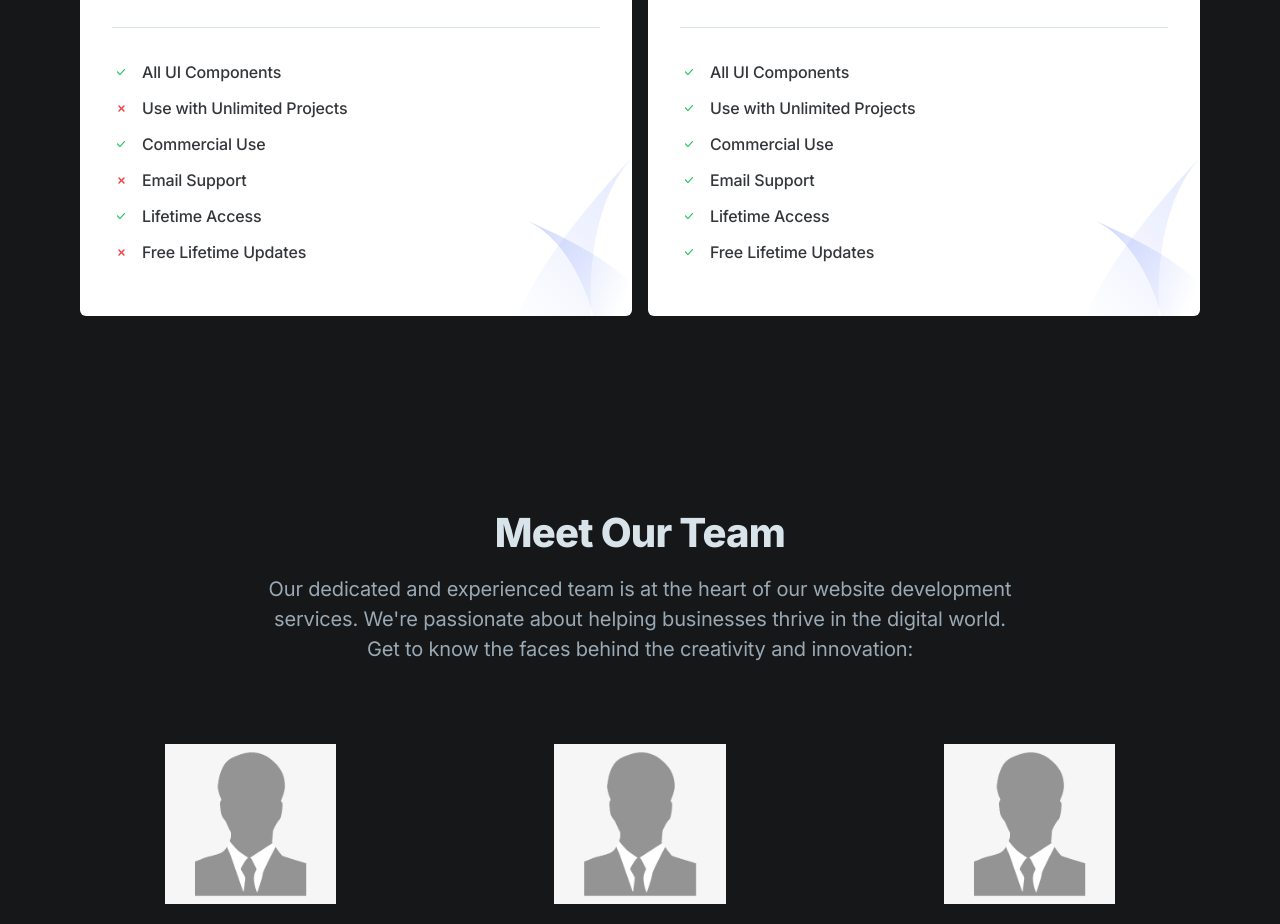
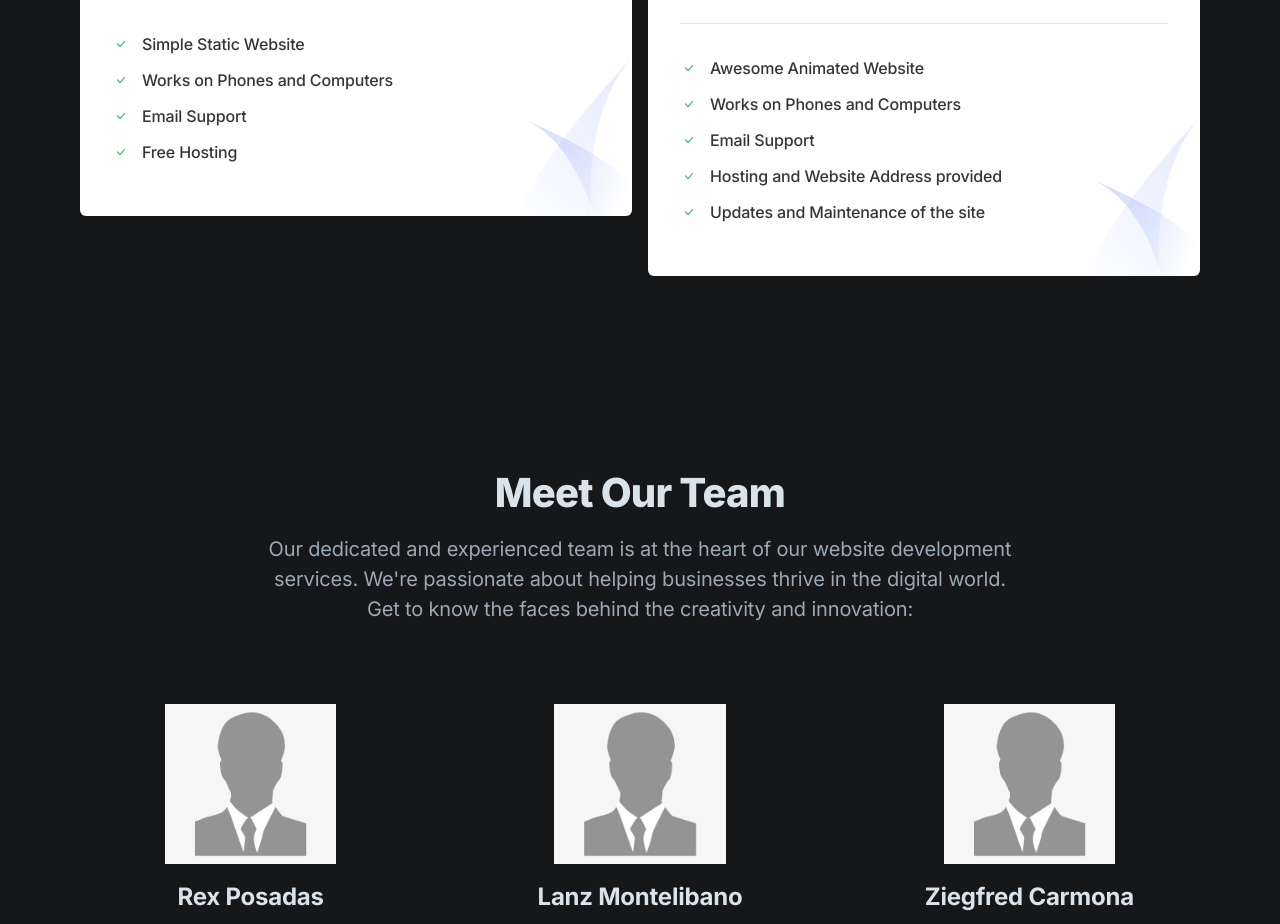
Before and after one commit to bcd-coders/team-website, a Next.js app: page / in a window 1280 px wide. Shown: the part 3260-4184 px from the top of the page. Built offline with nearby package versions, Linux system fonts and the light colour scheme.

Commit message:
added Information on si Rex and edited Team and Page

```diff
--- a/app/(auth)/signup/page.tsx
+++ b/app/(auth)/signup/page.tsx
@@ -26,8 +26,8 @@ export default function Team() {
             <div className="relative flex flex-col items-center" data-aos="fade-up" data-aos-anchor="[data-aos-id-blocks]">
               <img className="w-40 h-90 mb-4" src="images/01.jpg" alt="Team Member 1" />
               <h4 className="h4 mb-2">Rex Posadas</h4>
-              <p className="text-lg text-gray-400 text-center">CEO / Software Engineer</p>
-              <button className="btn text-white bg-purple-600 hover:bg-purple-700 w-90 mt-2">See Resume</button>
+              <p className="text-lg text-gray-400 text-center">Technical Lead</p>
+              <button className="btn text-white bg-purple-600 hover:bg-purple-700 w-90 mt-2"><Link href='/signup/2'>See Resume</Link></button>
             </div>
 
             {/* Team member 2 */}
@@ -65,7 +65,7 @@ export default function Team() {
               <img className="w-40 h-90 mb-4" src="images/01.jpg" alt="Team Member 5" />
               <h4 className="h4 mb-2">Azaleah Caram</h4>
               <p className="text-lg text-gray-400 text-center">Project Manager</p>
-              <button className="btn text-white bg-purple-600 hover:bg-purple-700 w-90 mt-2">See Resume</button>
+              <button className="btn text-white bg-purple-600 hover:bg-purple-700 w-90 mt-2"><Link href='/signup/3'>See Resume</Link></button>
             </div>
           </div>
         </div>
--- a/components/Pricing/PricingBox.tsx
+++ b/components/Pricing/PricingBox.tsx
@@ -8,7 +8,7 @@ const PricingBox = (props: {
     const { price, duration, packageName, subtitle, children } = props;
 
     return (
-      <div className="w-full">
+      <div className="w-full mt-5">
         <div
           className="wow fadeInUp relative z-10 rounded-md bg-white px-8 py-10 shadow-signUp dark:bg-[#1D2144]"
           data-wow-delay=".1s"
--- a/components/Pricing/index.tsx
+++ b/components/Pricing/index.tsx
@@ -64,30 +64,27 @@ const Pricing = () => {
           <div className="max-w-6xl mx-auto px-4 sm:px-500">
             <div className="flex flex-col md:flex-row md:gap-4 sm:gap-4">
               <PricingBox
-                packageName="Basic Plan"
-                price={isMonthly ? "399" : "789"}
+                packageName="Basic Site"
+                price={isMonthly ? "120" : "580"}
                 duration={isMonthly ? "mo" : "yr"}
-                subtitle="The Basic plan offers simplicity and directness. It acts as a digital presence for your company, delivering vital details. These platforms are simple to construct and sustain, providing a budget-friendly, established online existence."
+                subtitle="Our Basic Plan is perfect for individuals and small businesses who want a straightforward website. Here's what you get"
               >
-                <OfferList text="All UI Components" status="active" />
-                <OfferList text="Use with Unlimited Projects" status="inactive" />
-                <OfferList text="Commercial Use" status="active" />
-                <OfferList text="Email Support" status="inactive" />
-                <OfferList text="Lifetime Access" status="active" />
-                <OfferList text="Free Lifetime Updates" status="inactive" />
+                <OfferList text="Simple Static Website" status="active" />
+                <OfferList text="Works on Phones and Computers" status="active" />
+                <OfferList text="Email Support" status="active" />
+                <OfferList text="Free Hosting" status="active" />
               </PricingBox>
               <PricingBox
-                packageName="Premium Plan"
-                price={isMonthly ? "589" : "999"}
+                packageName="Premium Site"
+                price={isMonthly ? "420" : "860"}
                 duration={isMonthly ? "mo" : "yr"}
-                subtitle="The Premium Plan is more sophisticated and engaging. It not only imparts information but also enables users to engage with your content. These websites may include elements such as contact forms, blog sections, and more."
+                subtitle="Our Premium Plan is the ultimate choice for those who desire a top-tier website with advanced features and a polished appearance. Here's what's included"
               >
-                <OfferList text="All UI Components" status="active" />
-                <OfferList text="Use with Unlimited Projects" status="active" />
-                <OfferList text="Commercial Use" status="active" />
+                <OfferList text="Awesome Animated Website" status="active" />
+                <OfferList text="Works on Phones and Computers" status="active" />
                 <OfferList text="Email Support" status="active" />
-                <OfferList text="Lifetime Access" status="active" />
-                <OfferList text="Free Lifetime Updates" status="active" />
+                <OfferList text="Hosting and Website Address provided" status="active" />
+                <OfferList text="Updates and Maintenance of the site" status="active" />
               </PricingBox>
             </div>
           </div>
--- a/components/Team.tsx
+++ b/components/Team.tsx
@@ -19,28 +19,28 @@ const Team = () => {
             <div className="relative flex flex-col items-center" data-aos="fade-up" data-aos-anchor="[data-aos-id-blocks]">
               <img className="w-90 h-40 mb-4" src="images/01.jpg" alt="Team Member 1" />
               <h4 className="h4 mb-2">Rex Posadas</h4>
-              <p className="text-lg text-gray-400 text-center">CEO</p>
+              <p className="text-lg text-gray-400 text-center">Technical Lead</p>
             </div>
 
             {/* Team member 2 */}
             <div className="relative flex flex-col items-center" data-aos="fade-up" data-aos-delay="100" data-aos-anchor="[data-aos-id-blocks]">
               <img className="w-90 h-40 mb-4" src="images/01.jpg" alt="Team Member 2" />
               <h4 className="h4 mb-2 text-center">Lanz Montelibano</h4>
-              <p className="text-lg text-gray-400 text-center">Developer</p>
+              <p className="text-lg text-gray-400 text-center">Software Engineer</p>
             </div>
 
             {/* Team member 3 */}
             <div className="relative flex flex-col items-center" data-aos="fade-up" data-aos-delay="200" data-aos-anchor="[data-aos-id-blocks]">
               <img className="w-90 h-40 mb-4" src="images/01.jpg" alt="Team Member 3" />
               <h4 className="h4 mb-2">Ziegfred Carmona</h4>
-              <p className="text-lg text-gray-400 text-center">Developer</p>
+              <p className="text-lg text-gray-400 text-center">Software Engineer</p>
             </div>
 
             {/* Team member 4 */}
             <div className="relative flex flex-col items-center" data-aos="fade-up" data-aos-delay="200" data-aos-anchor="[data-aos-id-blocks]">
               <img className="w-90 h-40 mb-4" src="images/01.jpg" alt="Team Member 4" />
               <h4 className="h4 mb-2">Ariel Parcon</h4>
-              <p className="text-lg text-gray-400 text-center">Developer</p>
+              <p className="text-lg text-gray-400 text-center">Software Engineer</p>
             </div>
 
              {/* Team member 5 */}
--- a/components/data/data.json
+++ b/components/data/data.json
@@ -13,7 +13,7 @@
       {
         "img": "images/01.jpg",
         "name": "Ziegfred Carmona",
-        "job": "Developer"
+        "job": "Software Engineer"
       },
       {
         "img": "images/01.jpg",
```
Also changed, not shown: app/(auth)/signup/[id]/profileData.ts (+43 -10 lines).
